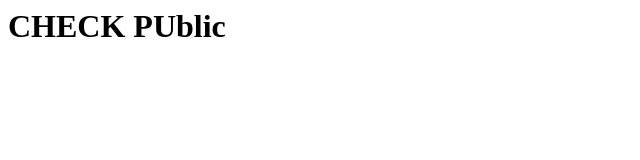
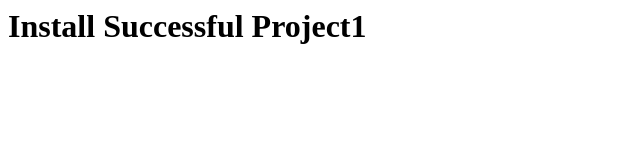
Before and after one commit to thajui/gitprcticecode, a plain HTML site: page index.html in a window 1280 px wide. Shown: the whole page, without its empty margins (0-640 px from the left). Drawn offline with Linux system fonts and the light colour scheme.

Commit message:
first commit

```diff
--- a/index.html
+++ b/index.html
@@ -1 +1 @@
-<h1>CHECK PUblic</h1>
+<h1>Install Successful Project1 </h1>
```
